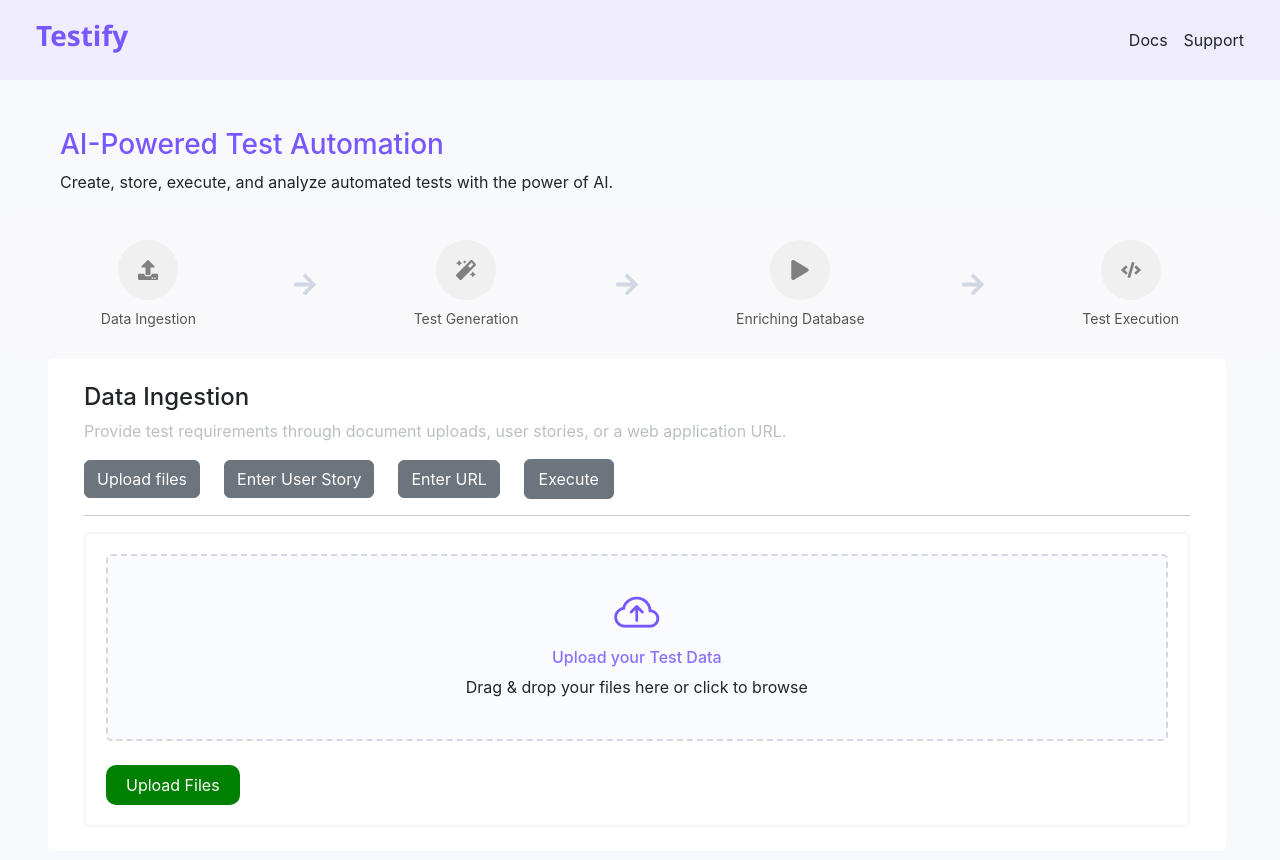
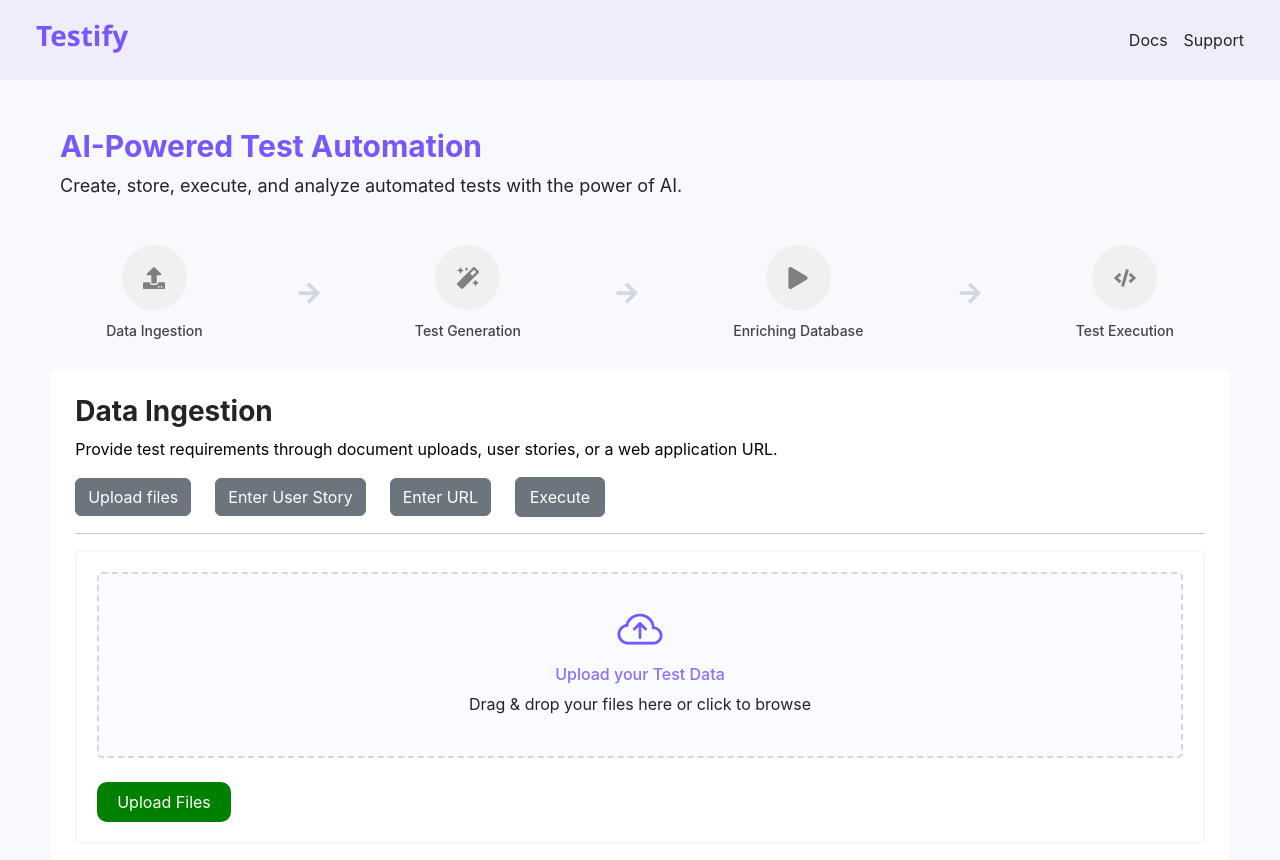
Before and after one commit to RindlamudiCaseware/testify-automator-ai, a React (Create React App) app in the folder frontend-demo/: page / in a window 1280 px wide. Shown: the top 860 px of the page. Built offline with nearby package versions, Linux system fonts and the light colour scheme.

Commit message:
changed image order in frontend

```diff
--- a/frontend-demo/src/icons.js
+++ b/frontend-demo/src/icons.js
@@ -24,11 +24,11 @@ const IconNav = ({
     { icon: <FaCode />, label: "Test Execution", success: executionSuccess, error: executionError },
   ];
 
-  // Helper to get colors based on success/error
+  // ✅ Original background color logic
   const getColors = (success, error) => {
-    if (error) return { bg: "#E74444", color: "#fff" };       // red bg, white icon
-    if (success) return { bg: "#7857FF", color: "#fff" };     // green bg, white icon
-    return { bg: "#f0f0f0", color: "grey" };                  // default light gray bg and grey icon
+    if (error) return { bg: "#E74444", color: "#fff" };       // red
+    if (success) return { bg: "#7857FF", color: "#fff" };     // green/purple
+    return { bg: "#f0f0f0", color: "grey" };                  // default gray
   };
 
   return (
@@ -38,7 +38,6 @@ const IconNav = ({
         justifyContent: "space-evenly",
         alignItems: "center",
         padding: "20px 10px",
-        backgroundColor: "#f9f9fb",
         flexWrap: "wrap",
       }}
     >
@@ -48,8 +47,6 @@ const IconNav = ({
           <React.Fragment key={index}>
             <div
               style={{
-                textDecoration: "none",
-                color: "grey",
                 display: "flex",
                 flexDirection: "column",
                 alignItems: "center",
@@ -58,43 +55,46 @@ const IconNav = ({
             >
               <div
                 style={{
-                  fontSize: "20px",
+                  fontSize: "22px",
                   backgroundColor: bg,
                   color: color,
-                  padding: "15px",
+                  padding: "16px",
                   borderRadius: "50%",
-                  marginBottom: "8px",
+                  marginBottom: "10px",
                   display: "flex",
                   alignItems: "center",
                   justifyContent: "center",
-                  width: "60px",
-                  height: "60px",
-                  transition: "background-color 0.3s, color 0.3s",
+                  width: "65px",
+                  height: "65px",
+                  transition: "all 0.3s ease-in-out",
                   boxShadow:
                     item.error
-                      ? "#fa0714"
+                      ? "0 0 12px rgba(231,68,68,0.5)"
                       : item.success
-                      ? "#7857FF"
+                      ? "0 0 12px rgba(120,87,255,0.5)"
                       : "none",
-                  cursor: "default",
-                  userSelect: "none",
                 }}
               >
                 {item.icon}
               </div>
-              <span style={{ fontSize: "14px", color: "#555" }}>{item.label}</span>
+              <span
+                style={{
+                  fontSize: "14px",
+                  fontWeight: 500,
+                  color: "#444",
+                }}
+              >
+                {item.label}
+              </span>
             </div>
 
-            {/* Show arrow between icons */}
             {index !== iconRoutes.length - 1 && (
               <FaArrowRight
                 style={{
-                  color: (item.success && !item.error) ? "#27AE60" : "#d1d8e3",
-                  fontSize: "25px",
-                  width: "40px",
+                  color: item.success && !item.error ? "#7857FF" : "#d1d8e3",
+                  fontSize: "24px",
                   margin: "0 10px",
-                  transition: "color 0.3s",
-                  userSelect: "none",
+                  transition: "color 0.3s ease-in-out",
                 }}
               />
             )}
--- a/frontend-demo/src/module.js
+++ b/frontend-demo/src/module.js
@@ -54,8 +54,8 @@ const Module = () => {
   const handleContinue = async () => {
   setLoadingIngestion(true);
   setError("");
-    setIngestionSuccess(false); // 🔁 Reset before start
-    setIngestionError(false);   // 🔁 Reset before start
+  setIngestionSuccess(false);
+  setIngestionError(false);
 
   if (selectedFiles.length === 0) {
     toast("Please upload at least one file.");
@@ -63,7 +63,7 @@ const Module = () => {
     return;
   }
 
-    // 🔽 Log order of selected files
+  // Log file order
   console.log("📤 Uploading images in the following order:");
   selectedFiles.forEach((file, index) => {
     console.log(`${index + 1}. ${file.name}`);
@@ -71,37 +71,37 @@ const Module = () => {
 
   const formData = new FormData();
 
-    selectedFiles.forEach((file, index) => {
+  // Append files
+  selectedFiles.forEach((file) => {
     formData.append("images", file);
-      formData.append("orders", index + 1);
   });
 
+  const orderedImageNames = selectedFiles.map(file => file.name);
+  formData.append("ordered_images", JSON.stringify({ ordered_images: orderedImageNames }));
+
   try {
-      const response = await axios.post(
-        "http://localhost:8001/upload-image",
-        formData,
-        {
+    const response = await axios.post("http://localhost:8001/upload-image", formData, {
       headers: {
         "Content-Type": "multipart/form-data",
       },
-        }
-      );
+    });
 
     if (response.status === 200) {
       toast.success("✅ OCR extracted and stored in ChromaDB successfully.");
-        setIngestionSuccess(true);   // ✅ Mark success
-        setIngestionError(false);    // ✅ Ensure error is false
+      setIngestionSuccess(true);
+      setIngestionError(false);
       setInputType("userStory");
     }
   } catch (error) {
     console.error("❌ Error uploading files:", error);
     toast.error(`Error uploading files: ${error?.message || "Please try again."}`);
-      setIngestionError(true);      // ❌ Mark error
-      setIngestionSuccess(false);   // ❌ Ensure success is false
+    setIngestionError(true);
+    setIngestionSuccess(false);
   } finally {
     setLoadingIngestion(false);
   }
 };
+
 
   // for fetching testcases based on story
   const fetchTestCases = async () => {
@@ -230,10 +230,10 @@ const Module = () => {
         </div>
 
         <div className="col-xl-12 m-5 mt-5 mb-0">
-          <h1 style={{ color: "#7857FF", fontSize: "28px" }}>
+          <h1 style={{ color: "#7857FF", fontSize: "30px" ,fontWeight:"bold"}}>
             AI-Powered Test Automation
           </h1>
-          <p>Create, store, execute, and analyze automated tests with the power of AI.</p>
+          <p style={{fontSize:"18px"}}>Create, store, execute, and analyze automated tests with the power of AI.</p>
         </div>
 
         {/* display Icons */}
@@ -250,19 +250,19 @@ const Module = () => {
             />
 
         </div>
-
-
+        <div style={{ display: "flex", justifyContent: "center", width: "100%" }}>
         <div className="col-xl-12 m-5 mt-0" style={{ backgroundColor: "white", borderRadius: "5px", width: "92vw" }}>
           <div className="m-4">
-            <h4>Data Ingestion</h4>
-            <p style={{ color: "#bbbfc6" }}>
+            <h4 style={{fontWeight:"bold",fontSize:"28px"}}>Data Ingestion</h4>
+            <p style={{ color: "black" }}>
               Provide test requirements through document uploads, user stories, or a web application URL.
             </p>
 
             <div>
               <button className="btn btn-secondary me-4" onClick={() => setInputType("file")}>Upload files</button>
               <button className="btn btn-secondary me-4" onClick={() => setInputType("userStory")}>Enter User Story</button>
-              <button className="btn btn-secondary me-4" onClick={() => setInputType("url")}>Enter URL</button><button
+              <button className="btn btn-secondary me-4" onClick={() => setInputType("url")}>Enter URL</button>
+              <button
                 onClick={executeStoryTest}
                 disabled={loadingExecution}
                 className="btn btn-secondary me-4"
@@ -628,6 +628,7 @@ const Module = () => {
         </div>
         </div>
       </div>
+      </div>
   );
 };
 
```
Lines whose indentation alone changed are shown as unchanged.
